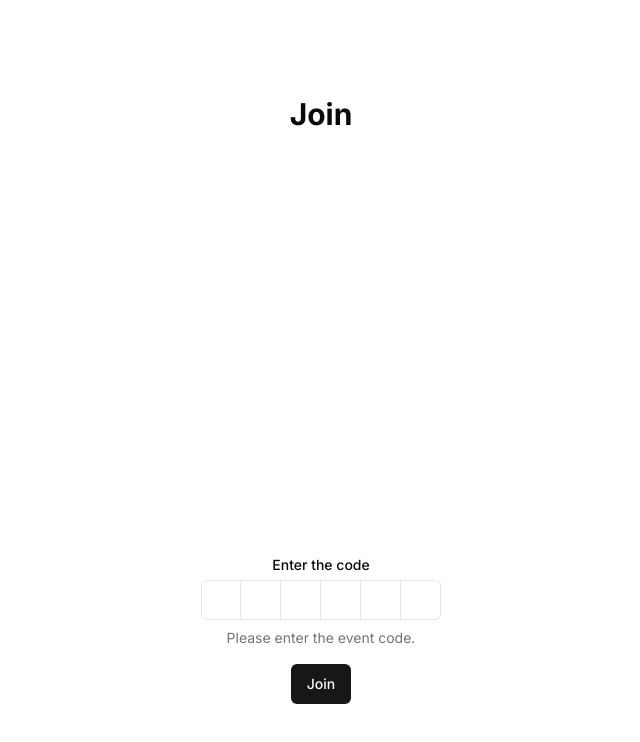
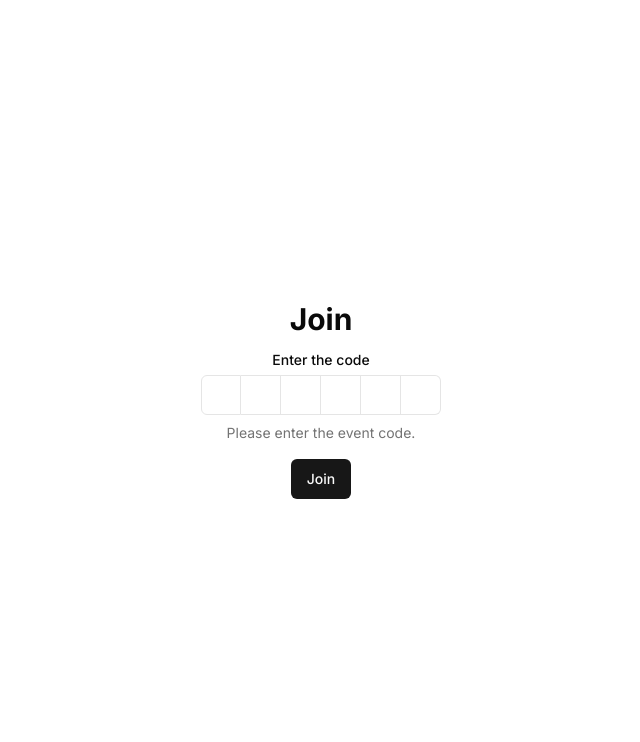
Before and after one commit to ssynowiec/voting, a Next.js app: page /join in a window 1280 px wide. Shown: the top 742 px of the page, without its empty margins (319-959 px from the left). Built offline with nearby package versions, Linux system fonts and the light colour scheme; no server answers.

Commit message:
style: center join form

```diff
--- a/src/app/join/page.tsx
+++ b/src/app/join/page.tsx
@@ -2,9 +2,9 @@
 
 const JoinPage = () => {
 	return (
-		<main className="flex min-h-screen flex-col items-center justify-between p-24">
-			<h1 className="text-3xl font-bold">Join</h1>
+		<main className="flex min-h-screen flex-col items-center justify-center p-24">
 			<section className="flex flex-col items-center justify-center gap-4">
+				<h1 className="text-3xl font-bold">Join</h1>
 				<OTPForm />
 			</section>
 		</main>
```
